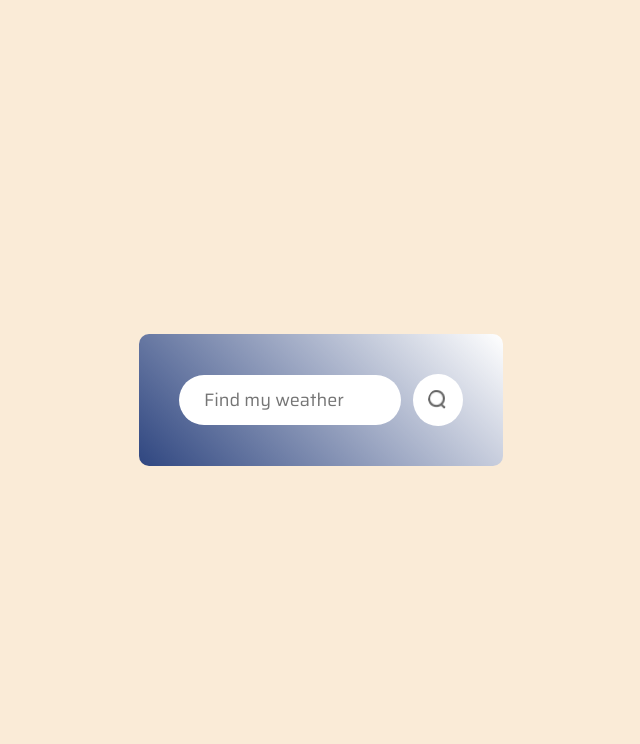
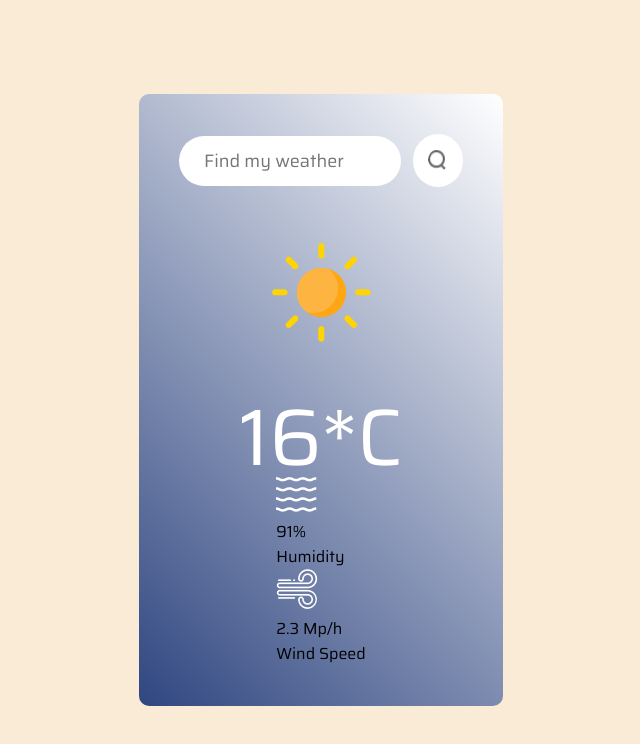
Before and after one commit to alexleech20/homegroup-test-vite, a React (Vite) app in the folder weathermap-api/: page / in a window 1280 px wide. Shown: the top 744 px of the page, without its empty margins (319-959 px from the left). Built offline with nearby package versions, Linux system fonts and the light colour scheme; no server answers.

Commit message:
api call structure built, same with data structure, assets imported for weather conditions, building frontend to house weather data from api call.

```diff
--- a/weathermap-api/src/components/Weather.css
+++ b/weathermap-api/src/components/Weather.css
@@ -32,3 +32,23 @@
   background: white;
   cursor: pointer;
 }
+
+.weather-icon {
+  width: 150px;
+  margin: 30px 0;
+}
+
+.temperature {
+  color: white;
+  font-size: 80px;
+  line-height: 1;
+}
+
+.location {
+  color: white;
+  font-size: 40px;
+}
+
+.humidity_value {
+
+}
--- a/weathermap-api/src/components/Weather.jsx
+++ b/weathermap-api/src/components/Weather.jsx
@@ -1,14 +1,88 @@
-import React from 'react'
+import React, { useEffect, useState } from 'react'
 import './Weather.css'
 import search_icon from '../assets/search.png'
+import clear_icon from '../assets/clear.png'
+import cloud_icon from '../assets/cloud.png'
+import drizzle_icon from '../assets/drizzle.png'
+import humidity_icon from '../assets/humidity.png'
+import rain_icon from '../assets/rain.png'
+import snow_icon from '../assets/snow.png'
+import wind_icon from '../assets/wind.png'
 
 const Weather = () => {
+
+  const [ weatherData, setWeatherData ] = useState(false);
+
+  // NTH: Have more accurate icons for weather conditions, dependant on how heavy the rain is change the icon to match
+  const weatherIcons = {
+    "01d": clear_icon,
+    "01n": clear_icon,
+    "02d": cloud_icon,
+    "02n": cloud_icon,
+    "03d": cloud_icon,
+    "03n": cloud_icon,
+    "09d": drizzle_icon,
+    "09n": drizzle_icon,
+    "10d": rain_icon,
+    "10n": rain_icon,
+    "13d": snow_icon,
+    "13n": snow_icon,
+  }
+
+  const search = async (city) => {
+    try {
+      // had to add metric units due to the response from the api not being in degrees celcius
+      const url = `https://api.openweathermap.org/data/2.5/weather?q=${city}&units=metric&appid=${import.meta.env.VITE_WEATHERMAP_API_KEY}`;
+
+      const response = await fetch(url);
+      const data = await response.json();
+
+      console.log('Data from api: ', data);
+
+      const icon = weatherIcons[data.weather[0].icon] || clear_icon;
+
+      setWeatherData({
+        humidity: data.main.humidity,
+        windSpeed: data.wind.speed,
+        temperature: Math.floor(data.main.temp),
+        location: data.name,
+        icon: icon,
+      })
+    } catch (err) {
+      console.log(err);
+    }
+  }
+
+  useEffect(() => {
+    search("Newcastle");
+  }, [])
+
   return (
     <div className='weather'>
       <div className='search-input'>
         <input type="text" placeholder='Find my weather' />
         <img src={search_icon} alt="Search Icon" />
       </div>
+      <img src={clear_icon} alt="Clear Icon" className="weather-icon" />
+      <p className="temperature">16*C</p>
+      <p className="location">{weatherData.location}</p>
+      <div className="weather-data-section">
+        <div className="col">
+          <img src={humidity_icon} alt="Humidity icon" />
+          <div>
+            <p className="humidity_value">91%</p>
+            {/* <p>{weatherData.humidity}</p> */}
+            <span>Humidity</span>
+          </div>
+        </div>
+        <div className="col">
+          <img src={wind_icon} alt="Wind icon" />
+          <div>
+            <p>2.3 Mp/h</p>
+            <span>Wind Speed</span>
+          </div>
+        </div>
+      </div>
     </div>
   )
 }
```
